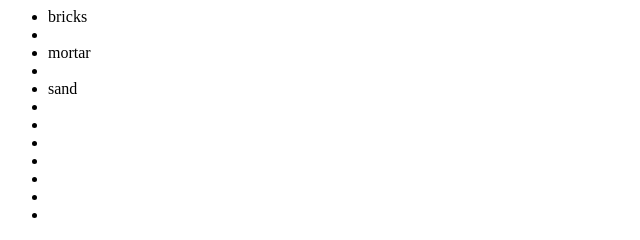
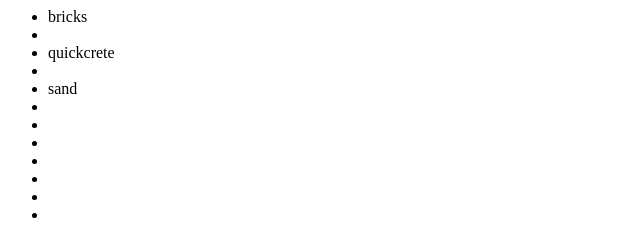
Before and after one commit to didierchatenay/newGitTest, a plain HTML site: page index.html in a window 1280 px wide. Shown: the full height of the page, 0-640 px from the left. Drawn offline with Linux system fonts and the light colour scheme.

Commit message:
made mortar more specific

```diff
--- a/index.html
+++ b/index.html
@@ -4,7 +4,7 @@
     <div>
       <ul>
         <li>bricks<li>
-        <li>mortar<li>
+        <li>quickcrete<li>
         <li>sand<li>
         <li><li>
         <li><li>
```
